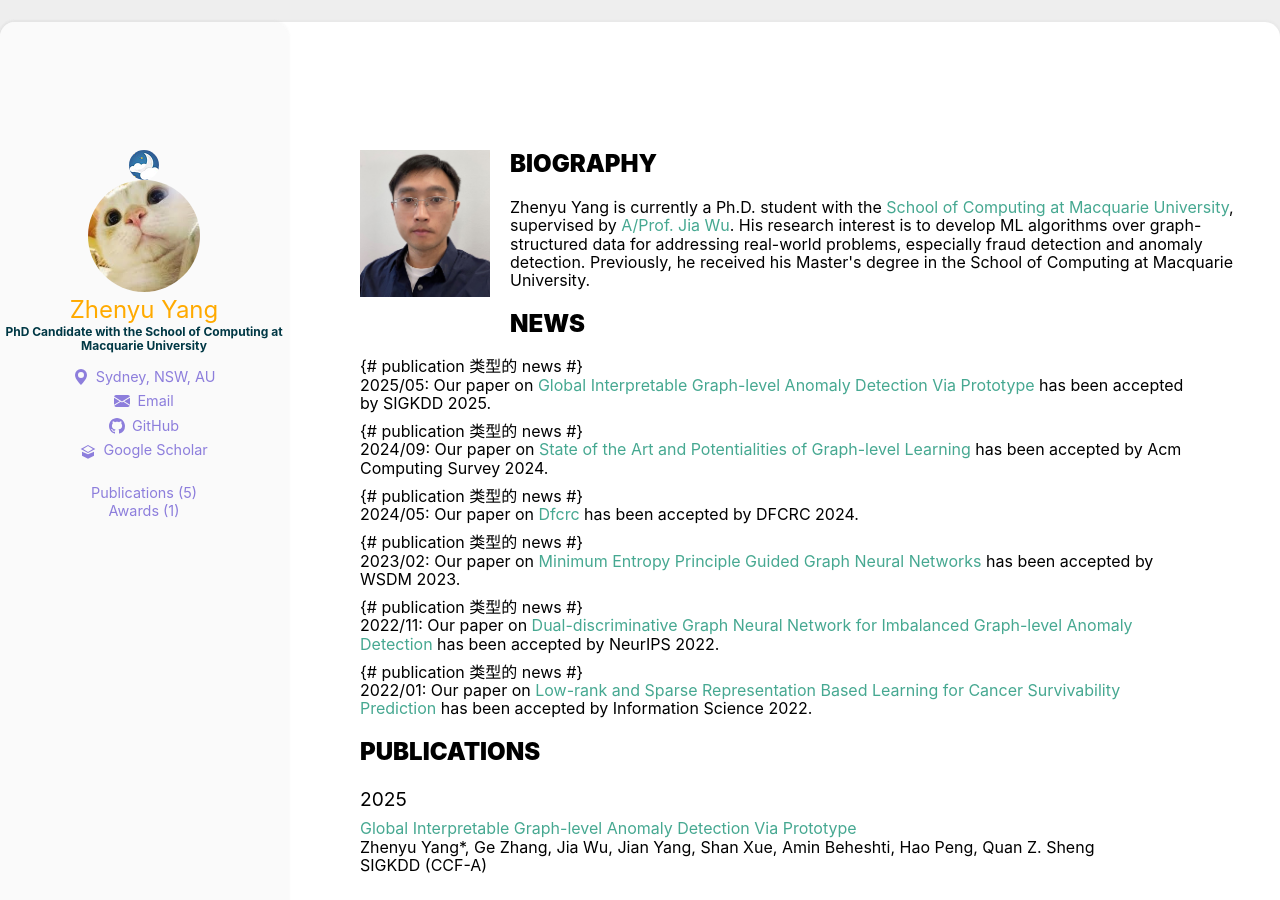
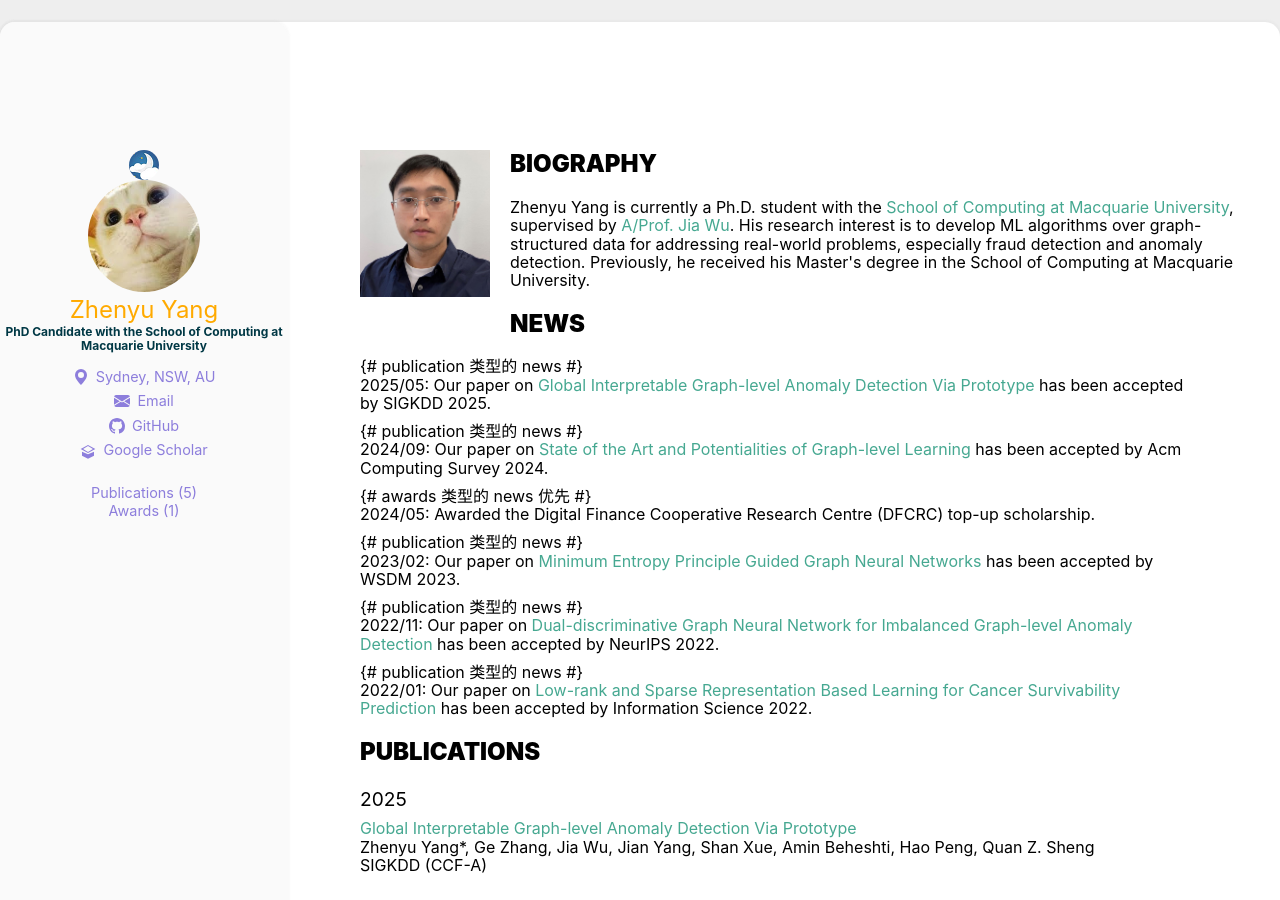
Before and after one commit to ZhenyuYangMQ/ZhenyuYangMQ.github.io, a Jekyll site: the page built from index.html, in a window 1280 px wide and 900 px high. Built offline with Jekyll 4.4.1, drawn with Linux system fonts in a browser that asks for light colours.

Commit message:
Update archive.html

```diff
--- a/_includes/archive.html
+++ b/_includes/archive.html
@@ -66,18 +66,18 @@
       {% assign year = post.date | date: '%Y' %}
       {% assign month = post.date | date: '%m' %}
 
-      {% if post.venues and post.date and post.title %}  {# publication 类型的 news #}
+      {% if post.categories contains "Awards" and post.awards and post.date %}  {# awards 类型的 news 优先 #}
+        <li>
+          <div class='archive_title'>
+            {{ year }}/{{ month }}: Awarded the {{ post.awards | escape }}.
+          </div>
+        </li>
+
+      {% elsif post.venues and post.date and post.title %}  {# publication 类型的 news #}
         {% assign clean_venues = post.venues | split: "(" | first | strip %}
         <li>
           <div class='archive_title'>
             {{ year }}/{{ month }}: Our paper on <a href='{{ post.url | relative_url }}'>{{ post.title | escape }}</a> has been accepted by {{ clean_venues | escape }} {{ year }}.
-          </div>
-        </li>
-
-      {% elsif post.categories contains "Awards" and post.awards and post.date %}  {# awards 类型的 news #}
-        <li>
-          <div class='archive_title'>
-            {{ year }}/{{ month }}: Awarded the {{ post.awards | escape }}.
           </div>
         </li>
       {% endif %}
```
